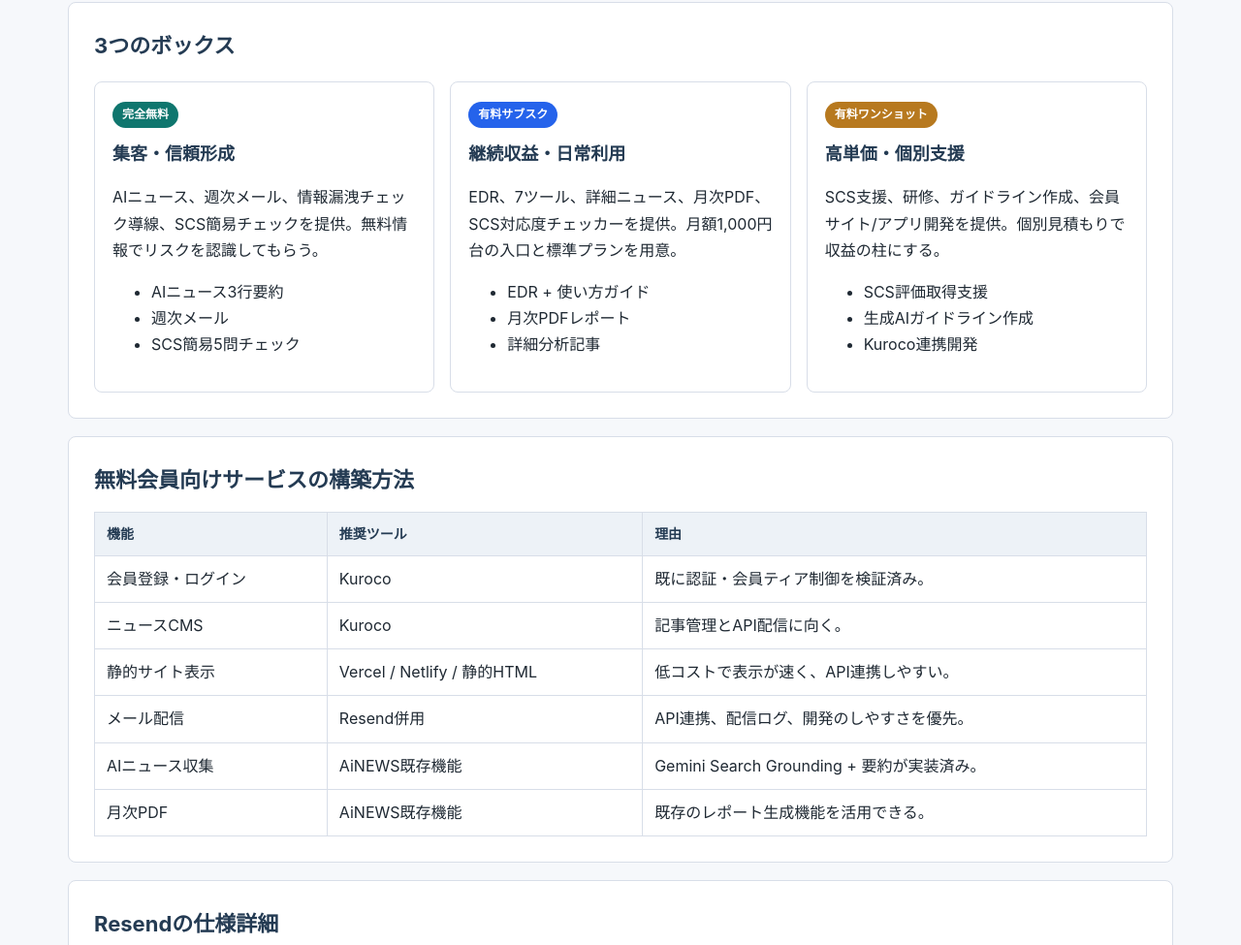
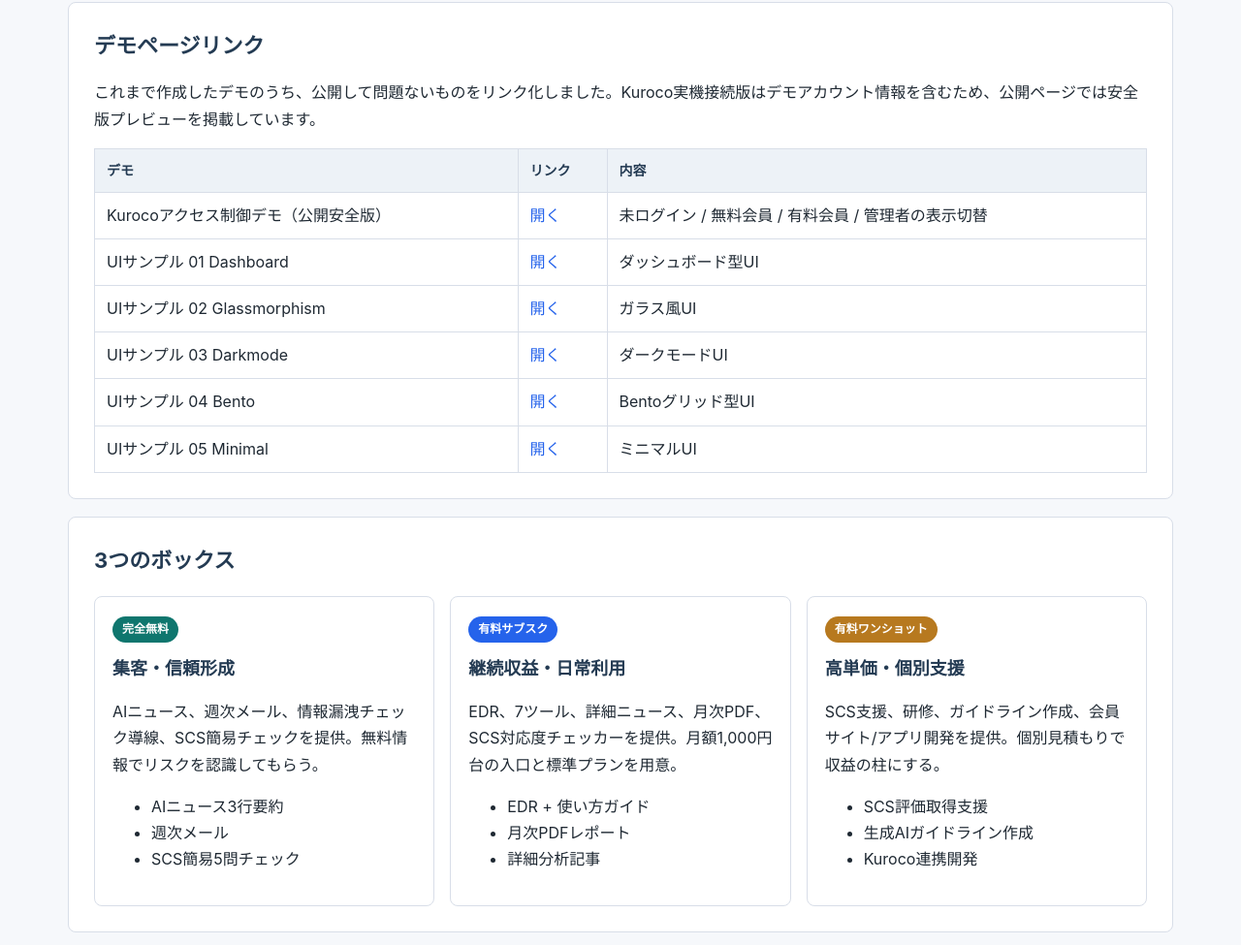
Before and after one commit to TAKAHASHIMITSUGU329/AINEWS-, a plain HTML site: page public/homework/2026-06-05-takahashi-homework.html in a window 1280 px wide. Shown: the part 879-1854 px from the top of the page at 97% size. Drawn offline with Linux system fonts and the light colour scheme.

Commit message:
Add demo links to homework HTML

```diff
--- a/public/homework/2026-06-05-takahashi-homework.html
+++ b/public/homework/2026-06-05-takahashi-homework.html
@@ -323,6 +323,24 @@
     </section>
 
     <section class="section">
+      <h2>デモページリンク</h2>
+      <p>これまで作成したデモのうち、公開して問題ないものをリンク化しました。Kuroco実機接続版はデモアカウント情報を含むため、公開ページでは安全版プレビューを掲載しています。</p>
+      <table>
+        <thead>
+          <tr><th>デモ</th><th>リンク</th><th>内容</th></tr>
+        </thead>
+        <tbody>
+          <tr><td>Kurocoアクセス制御デモ（公開安全版）</td><td><a href="https://takahashimitsugu329.github.io/AINEWS-/public/demos/kuroco-access-control-safe.html">開く</a></td><td>未ログイン / 無料会員 / 有料会員 / 管理者の表示切替</td></tr>
+          <tr><td>UIサンプル 01 Dashboard</td><td><a href="https://takahashimitsugu329.github.io/AINEWS-/public/demos/ui/01_dashboard.html">開く</a></td><td>ダッシュボード型UI</td></tr>
+          <tr><td>UIサンプル 02 Glassmorphism</td><td><a href="https://takahashimitsugu329.github.io/AINEWS-/public/demos/ui/02_glassmorphism.html">開く</a></td><td>ガラス風UI</td></tr>
+          <tr><td>UIサンプル 03 Darkmode</td><td><a href="https://takahashimitsugu329.github.io/AINEWS-/public/demos/ui/03_darkmode.html">開く</a></td><td>ダークモードUI</td></tr>
+          <tr><td>UIサンプル 04 Bento</td><td><a href="https://takahashimitsugu329.github.io/AINEWS-/public/demos/ui/04_bento.html">開く</a></td><td>Bentoグリッド型UI</td></tr>
+          <tr><td>UIサンプル 05 Minimal</td><td><a href="https://takahashimitsugu329.github.io/AINEWS-/public/demos/ui/05_minimal.html">開く</a></td><td>ミニマルUI</td></tr>
+        </tbody>
+      </table>
+    </section>
+
+    <section class="section">
       <h2>3つのボックス</h2>
       <div class="grid-3">
         <article class="box-card">
```
